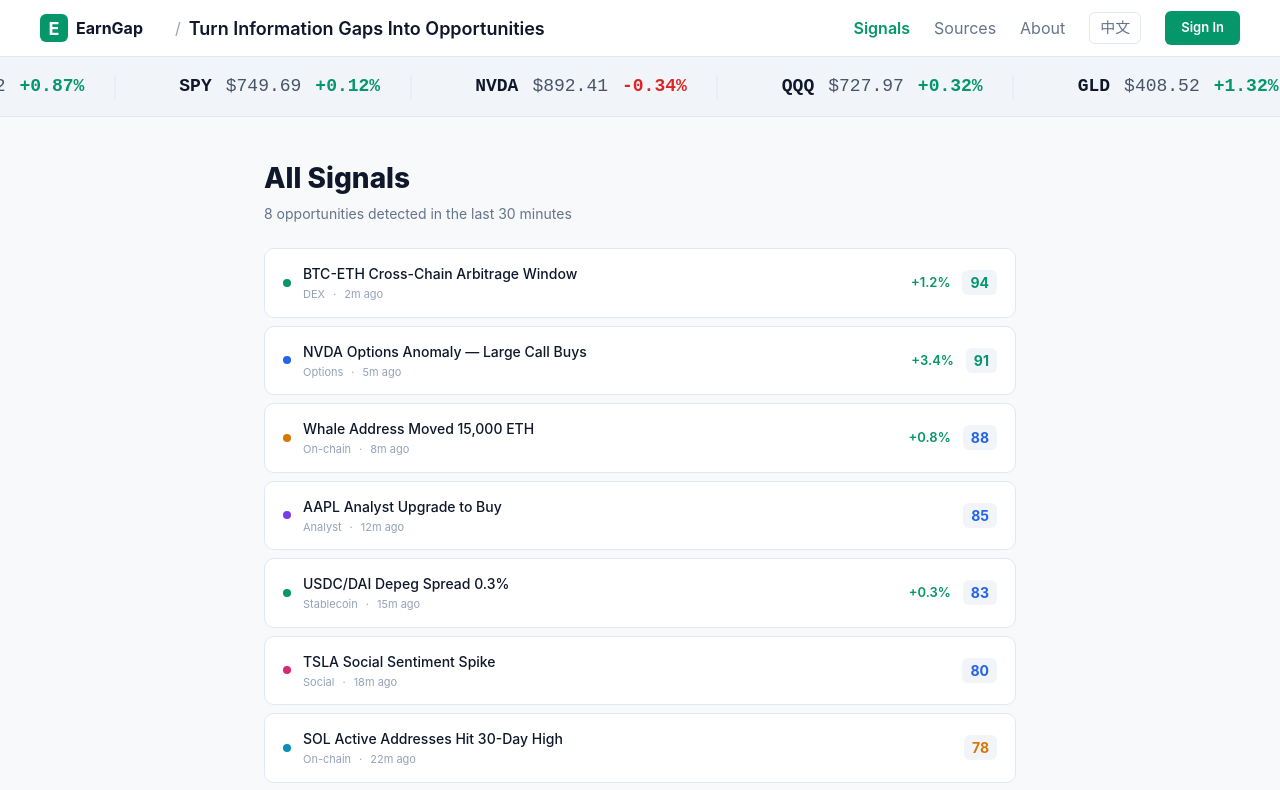
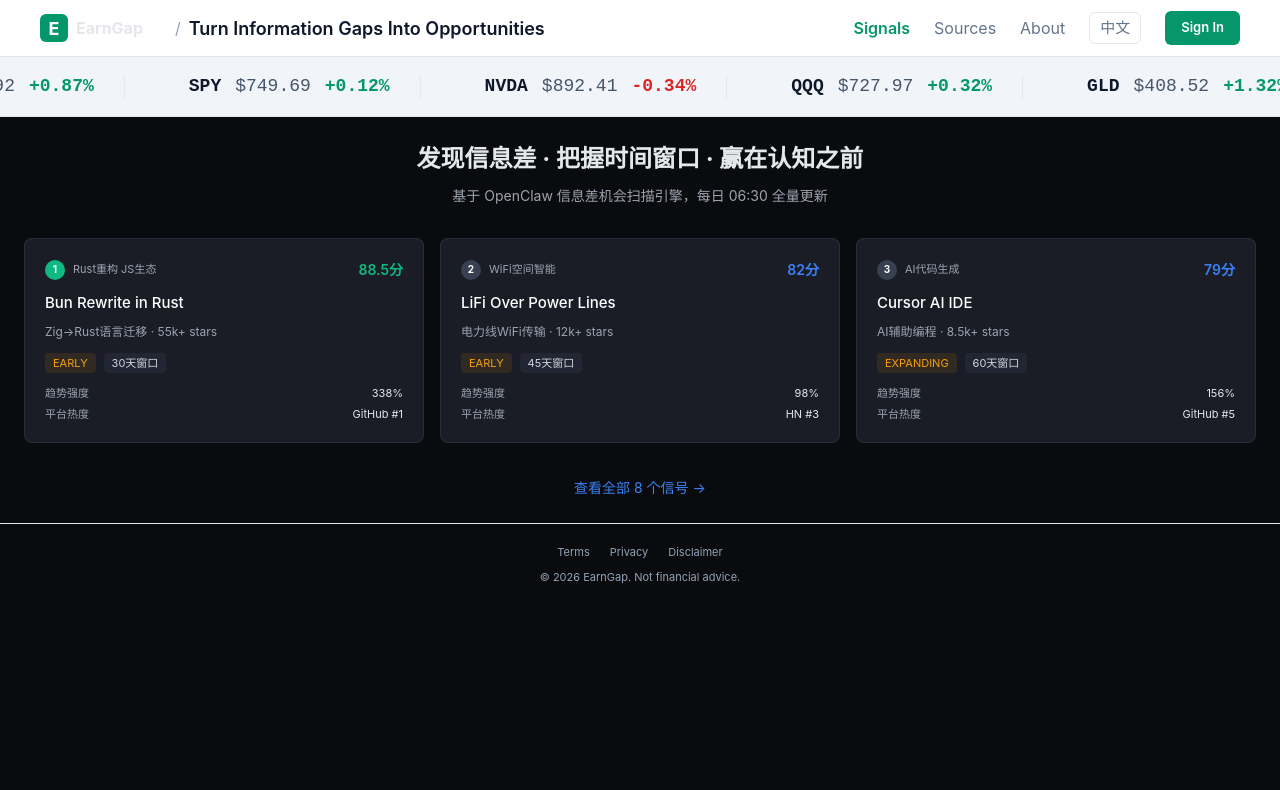
Before and after one commit to Aizhuangwei/earngap-frontend, a Next.js app: page / in a window 1280 px wide. Shown: the top 790 px of the page. Built offline with nearby package versions, Linux system fonts and the light colour scheme.

Commit message:
feat:homepage-top3-opportunities-cards

```diff
--- a/src/app/page.tsx
+++ b/src/app/page.tsx
@@ -1,62 +1,73 @@
-// Home Page - 8 Signals List
+// Home Page - Top 3 高机会卡片
 'use client';
 import { useEffect, useState } from 'react';
 import { t, getLang, setLang, Lang } from '@/lib/i18n';
 import { Header, TickerTape, Footer } from '@/components/layout';
 
-export default function AllSignalsPage() {
+export default function HomePage() {
   const [lang, setLangState] = useState<Lang>('en');
   useEffect(() => { setLangState(getLang()); }, []);
-
   const switchLang = () => {
     const next = lang === 'en' ? 'zh' : 'en';
     setLang(next);
     setLangState(next);
   };
 
-  const signals = [
-    { id: 1, title: 'BTC-ETH Cross-Chain Arbitrage Window', src: 'DEX', score: 94, type: 'arbitrage', time: '2m ago', est: '+1.2%' },
-    { id: 2, title: 'NVDA Options Anomaly — Large Call Buys', src: 'Options', score: 91, type: 'options', time: '5m ago', est: '+3.4%' },
-    { id: 3, title: 'Whale Address Moved 15,000 ETH', src: 'On-chain', score: 88, type: 'whale', time: '8m ago', est: '+0.8%' },
-    { id: 4, title: 'AAPL Analyst Upgrade to Buy', src: 'Analyst', score: 85, type: 'rating', time: '12m ago', est: null },
-    { id: 5, title: 'USDC/DAI Depeg Spread 0.3%', src: 'Stablecoin', score: 83, type: 'arbitrage', time: '15m ago', est: '+0.3%' },
-    { id: 6, title: 'TSLA Social Sentiment Spike', src: 'Social', score: 80, type: 'sentiment', time: '18m ago', est: null },
-    { id: 7, title: 'SOL Active Addresses Hit 30-Day High', src: 'On-chain', score: 78, type: 'onchain', time: '22m ago', est: null },
-    { id: 8, title: 'Gold/Silver Ratio Diverges from Mean', src: 'Commodity', score: 76, type: 'ratio', time: '25m ago', est: '+0.5%' },
+  const opportunities = [
+    { rank:1, tag:'Rust重构 JS生态', title:'Bun Rewrite in Rust', desc:'Zig→Rust语言迁移 · 55k+ stars', score:88.5, phase:'EARLY', window:'30天窗口', growth:'338%' },
+    { rank:2, tag:'WiFi空间智能', title:'LiFi Over Power Lines', desc:'电力线WiFi传输 · 12k+ stars', score:82.0, phase:'EARLY', window:'45天窗口', growth:'98%' },
+    { rank:3, tag:'AI代码生成', title:'Cursor AI IDE', desc:'AI辅助编程 · 8.5k+ stars', score:79.0, phase:'EXPANDING', window:'60天窗口', growth:'156%' },
   ];
-  const typeColors: Record<string, string> = { arbitrage:'#059669', options:'#2563eb', whale:'#d97706', rating:'#7c3aed', sentiment:'#db2777', onchain:'#0891b2', ratio:'#d97706' };
 
   return (
-    <div style={{ background:'#f8f9fa', color:'#0f172a', minHeight:'100vh', fontFamily:'Inter, -apple-system, sans-serif' }}>
+    <div style={{ background:'#0a0b0e', color:'#e5e7eb', minHeight:'100vh', fontFamily:'Inter, system-ui, sans-serif' }}>
       <Header lang={lang} switchLang={switchLang} />
       <TickerTape />
-      <main style={{ maxWidth:800, margin:'0 auto', padding:'40px 24px 64px' }}>
-        <div style={{ display:'flex', justifyContent:'space-between', alignItems:'flex-start', marginBottom:24 }}>
-          <div>
-            <h1 style={{ fontSize:28, fontWeight:800, marginBottom:4 }}>{t('signals.all.title', lang)}</h1>
-            <p style={{ fontSize:14, color:'#64748b' }}>8 {t('signals.all.subtitle', lang)}</p>
-          </div>
+
+      <main style={{ maxWidth:1280, margin:'0 auto', padding:'24px' }}>
+        {/* Title */}
+        <div style={{ textAlign:'center', marginBottom:32 }}>
+          <h1 style={{ fontSize:24, fontWeight:700, marginBottom:8 }}>发现信息差 · 把握时间窗口 · 赢在认知之前</h1>
+          <p style={{ fontSize:14, color:'#9ca3af' }}>基于 OpenClaw 信息差机会扫描引擎，每日 06:30 全量更新</p>
         </div>
-        <div style={{ display:'flex', flexDirection:'column', gap:8 }}>
-          {signals.map(s => (
-            <a key={s.id} href={`/signals/${s.id}`} style={{ textDecoration:'none', color:'inherit', display:'block' }}>
-              <div style={{ display:'flex', alignItems:'center', justifyContent:'space-between', padding:'14px 18px', borderRadius:10, border:'1px solid #e2e8f0', background:'#fff', cursor:'pointer' }}>
-                <div style={{ display:'flex', alignItems:'center', gap:12, minWidth:0, flex:1 }}>
-                  <div style={{ width:8, height:8, borderRadius:'50%', flexShrink:0, background:typeColors[s.type]||'#94a3b8' }} />
-                  <div style={{ minWidth:0 }}>
-                    <div style={{ fontSize:14, fontWeight:500, whiteSpace:'nowrap', overflow:'hidden', textOverflow:'ellipsis' }}>{s.title}</div>
-                    <div style={{ display:'flex', gap:8, marginTop:2, fontSize:11, color:'#94a3b8' }}><span>{s.src}</span><span>·</span><span>{s.time}</span></div>
-                  </div>
+
+        {/* Top 3 Cards */}
+        <div style={{ display:'grid', gridTemplateColumns:'repeat(auto-fit, minmax(300px, 1fr))', gap:16, marginBottom:32 }}>
+          {opportunities.map((opp, i) => (
+            <div key={i} style={{ background:'#1a1d26', borderRadius:8, padding:20, border:'1px solid rgba(75,85,99,0.3)', cursor:'pointer' }}>
+              <div style={{ display:'flex', justifyContent:'space-between', marginBottom:12 }}>
+                <div style={{ display:'flex', gap:8, alignItems:'center' }}>
+                  <span style={{ width:20, height:20, borderRadius:'50%', background:i===0?'#10b981':'#374151', color:'#fff', fontSize:10, fontWeight:700, display:'flex', alignItems:'center', justifyContent:'center' }}>{opp.rank}</span>
+                  <span style={{ fontSize:11, color:'#9ca3af' }}>{opp.tag}</span>
                 </div>
-                <div style={{ display:'flex', alignItems:'center', gap:12, flexShrink:0 }}>
-                  {s.est && <span style={{ fontSize:13, fontWeight:600, color:'#059669' }}>{s.est}</span>}
-                  <div style={{ background:'#f1f5f9', borderRadius:6, padding:'2px 8px', fontSize:14, fontWeight:700, color:s.score>=90?'#059669':s.score>=80?'#2563eb':'#d97706' }}>{s.score}</div>
+                <span style={{ color:i===0?'#10b981':'#3b82f6', fontSize:14, fontWeight:600 }}>{opp.score}分</span>
+              </div>
+              <h3 style={{ fontSize:15, fontWeight:500, marginBottom:8, color:'#fff' }}>{opp.title}</h3>
+              <p style={{ fontSize:12, color:'#9ca3af', marginBottom:12 }}>{opp.desc}</p>
+              <div style={{ display:'flex', gap:8 }}>
+                <span style={{ fontSize:11, padding:'2px 8px', borderRadius:4, background:'rgba(245,158,11,0.1)', color:'#f59e0b' }}>{opp.phase}</span>
+                <span style={{ fontSize:11, padding:'2px 8px', borderRadius:4, background:'#222633', color:'#d1d5db' }}>{opp.window}</span>
+              </div>
+              <div style={{ marginTop:12, fontSize:11, color:'#9ca3af' }}>
+                <div style={{ display:'flex', justifyContent:'space-between', marginBottom:4 }}>
+                  <span>趋势强度</span>
+                  <span style={{ color:'#e5e7eb' }}>{opp.growth}</span>
+                </div>
+                <div style={{ display:'flex', justifyContent:'space-between' }}>
+                  <span>平台热度</span>
+                  <span style={{ color:'#e5e7eb' }}>{i===0 ? 'GitHub #1' : i===1 ? 'HN #3' : 'GitHub #5'}</span>
                 </div>
               </div>
-            </a>
+            </div>
           ))}
         </div>
+
+        {/* 查看全部信号 */}
+        <div style={{ textAlign:'center' }}>
+          <a href="/signals" style={{ color:'#3b82f6', fontSize:14, textDecoration:'none' }}>查看全部 8 个信号 →</a>
+        </div>
       </main>
+
       <Footer lang={lang} />
     </div>
   );
```
